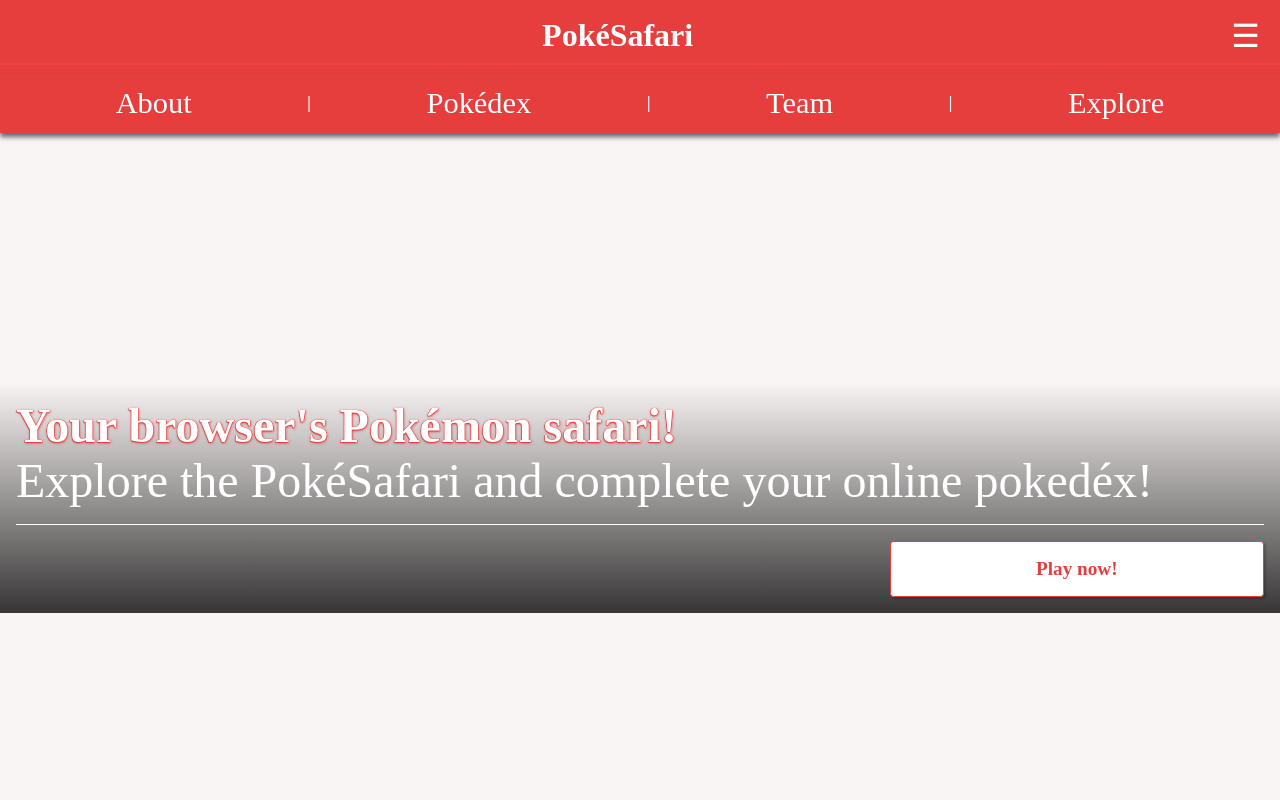
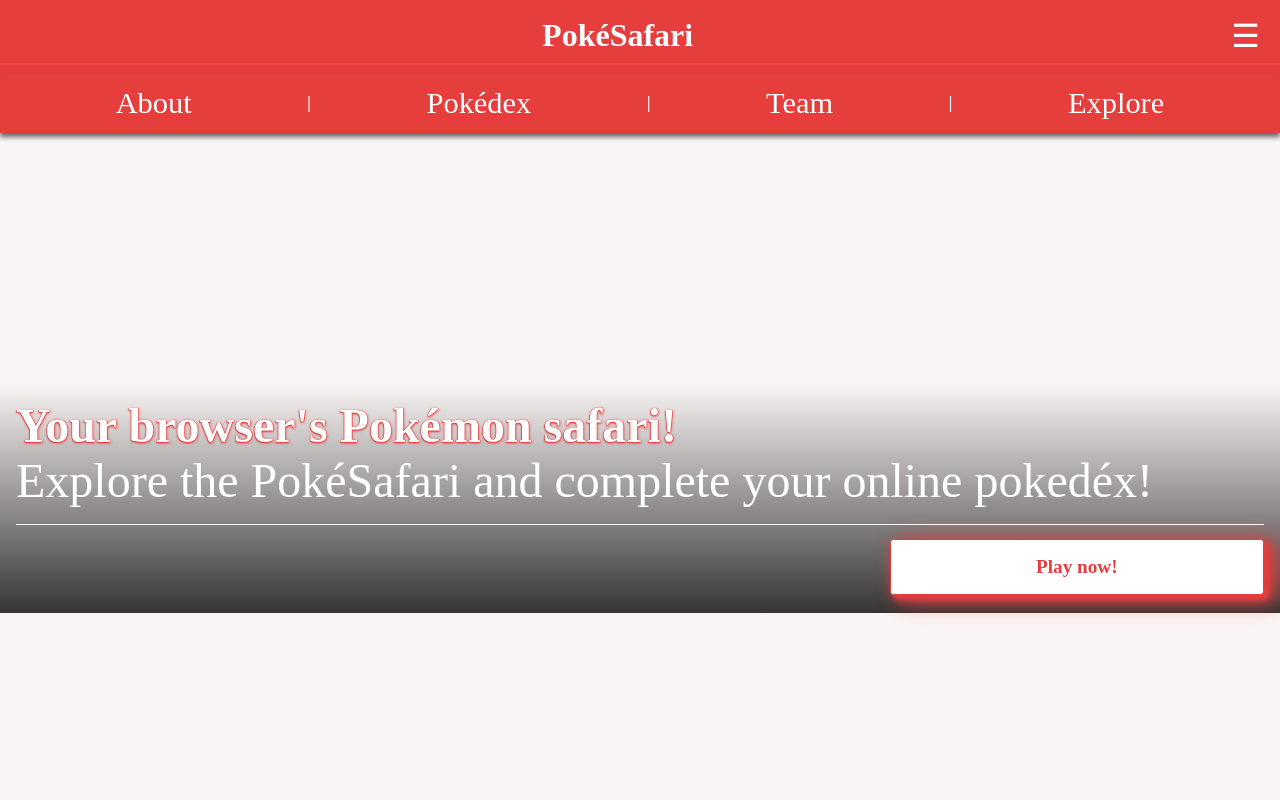
Before and after one commit to IMenezes-GH/pokemon-websafari, a website built with Vite: page index.html in a window 1280 px wide. In both pictures the pointer is over the button "Play now!". Shown: the top 800 px of the page. Built offline with nearby package versions, Linux system fonts and the light colour scheme; files whose address does not match are found by name.

Commit message:
adjusts play button style

```diff
--- a/index.html
+++ b/index.html
@@ -40,7 +40,7 @@
             <p class="animate slide-right pop-in" style="--delay: .5s">Explore the PokéSafari and complete your online pokedéx!</p>
           </hgroup>
           <hr>
-          <button id="button-play" class="animate pop-in animate--delay txt-weight-800" style="--delay: 2s;--start-opacity: 0">Play now!</button>
+          <button id="button-play" class="animate pop-in animate--delay txt-weight-800" style="--delay: 0.5s;--start-opacity: 0">Play now!</button>
           <p></p>
         </article>
       </div>
--- a/styles/main.css
+++ b/styles/main.css
@@ -100,5 +100,12 @@
     #section-hero button{
         width: 30% !important;
         align-self: flex-end !important;
+        transition: 1s ease;
+        &:hover{
+            box-shadow: 4px 4px 4px var(--color-accent),
+            12px 4px 24px var(--color-accent),
+            4px 4px 12px var(--color-accent);
+            transform: translateY(-2px);
+        }
     }
 }
```
